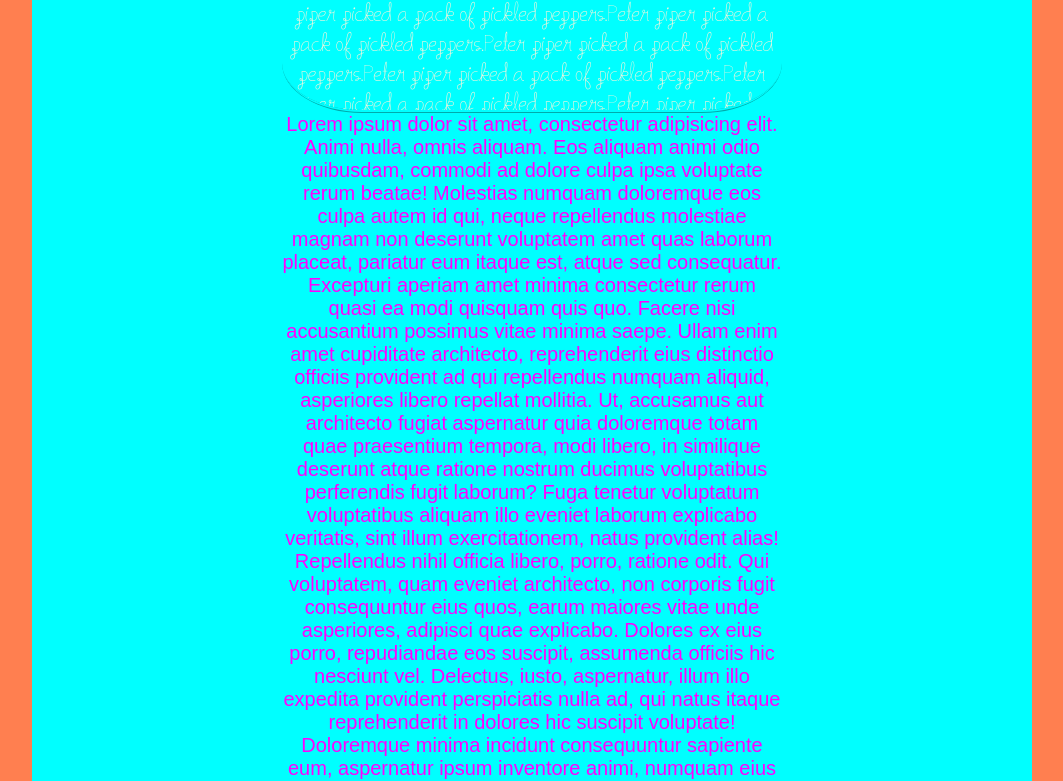
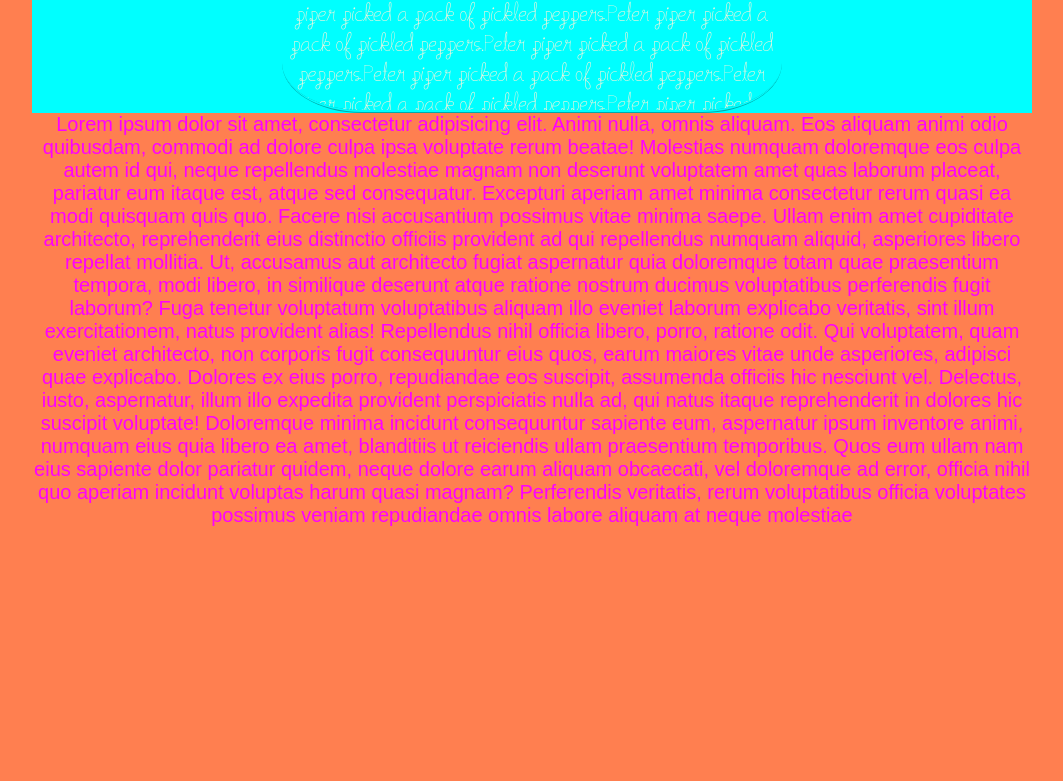
Before and after one commit to hamsterjam28/Web-Design, a plain HTML site: page index.html in a window 1280 px wide. Shown: the part 972-1753 px from the top of the page, without its empty margins (108-1171 px from the left). Drawn offline with Linux system fonts and the light colour scheme.

Commit message:
made text 2 class longer width

```diff
--- a/css/example.css
+++ b/css/example.css
@@ -53,8 +53,9 @@ p.text2 {
     font-family: sans-serif;
     font-size: 20px;
     height: 1000px;
-    width: 500px;
+    width: 1000px;
     margin: auto;
+    background-color: coral;
 
 }
 
```
